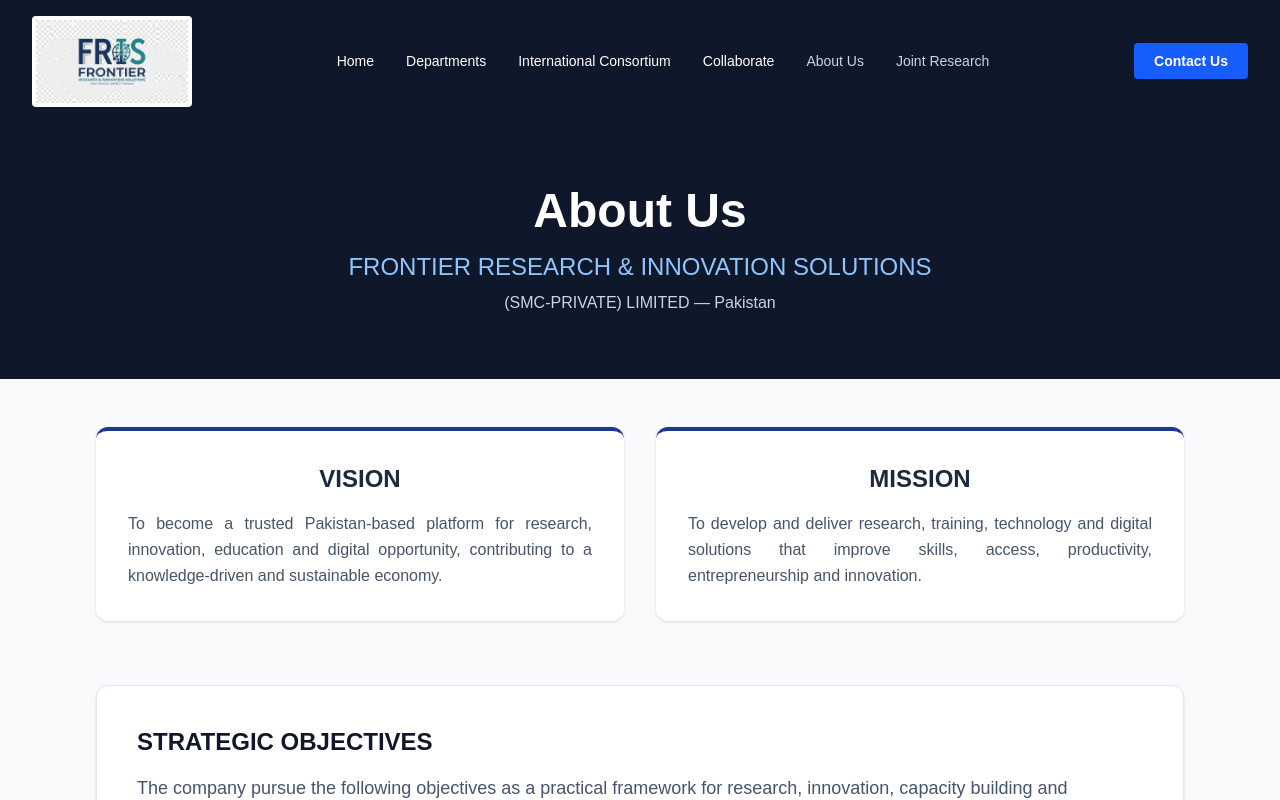
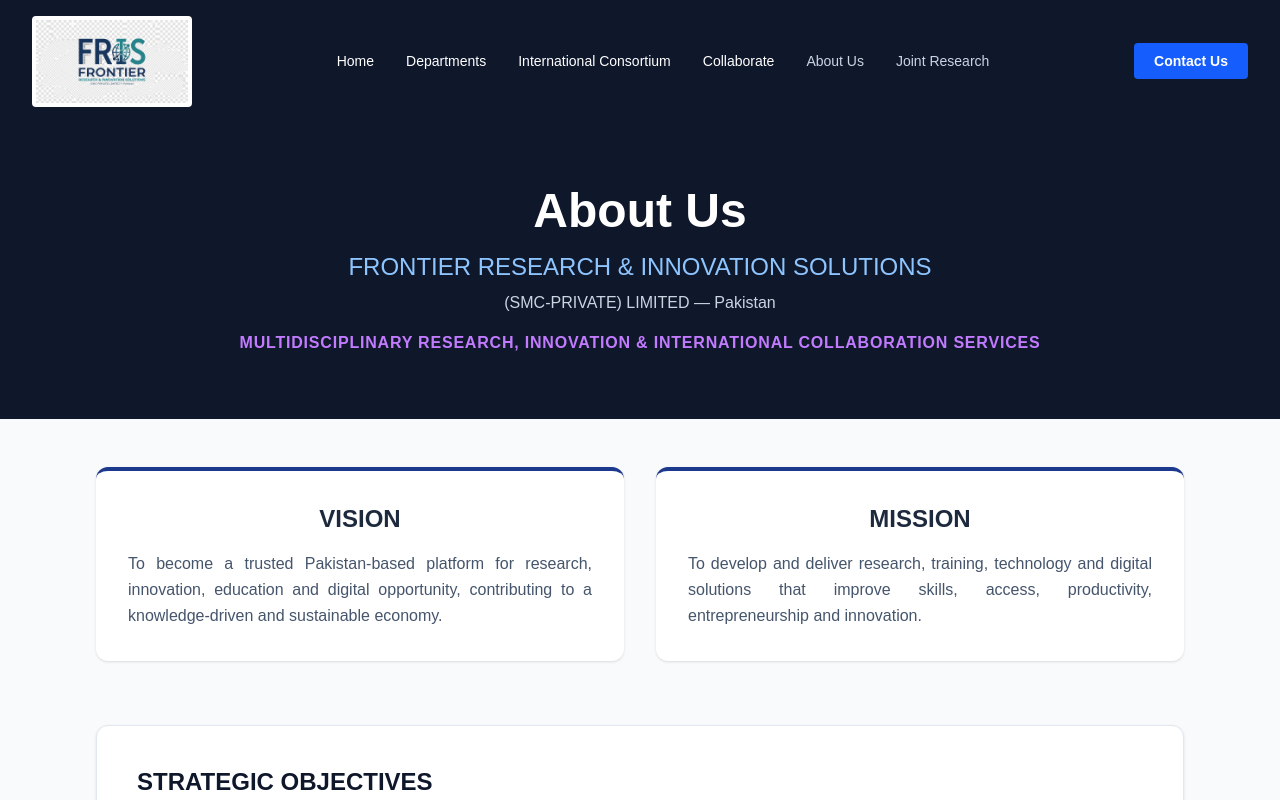
Before and after one commit to saeed7979-svg/frontier-research, a Next.js app: page /about in a window 1280 px wide. Shown: the top 800 px of the page. Built offline with nearby package versions, Linux system fonts and the light colour scheme.

Commit message:
about us update

```diff
--- a/app/about/page.tsx
+++ b/app/about/page.tsx
@@ -8,6 +8,9 @@
         <h1 className="text-4xl md:text-5xl font-bold mb-4">About Us</h1>
         <h2 className="text-xl md:text-2xl font-medium text-blue-300">FRONTIER RESEARCH & INNOVATION SOLUTIONS</h2>
         <p className="text-slate-300 mt-2">(SMC-PRIVATE) LIMITED — Pakistan</p>
+        <p className="text-purple-400 font-semibold mt-4 text-sm md:text-base uppercase tracking-wider">
+  Multidisciplinary Research, Innovation & International Collaboration Services
+</p>
       </section>
 
       <div className="max-w-6xl mx-auto px-4 sm:px-6 lg:px-8 mt-12 space-y-16">
```
